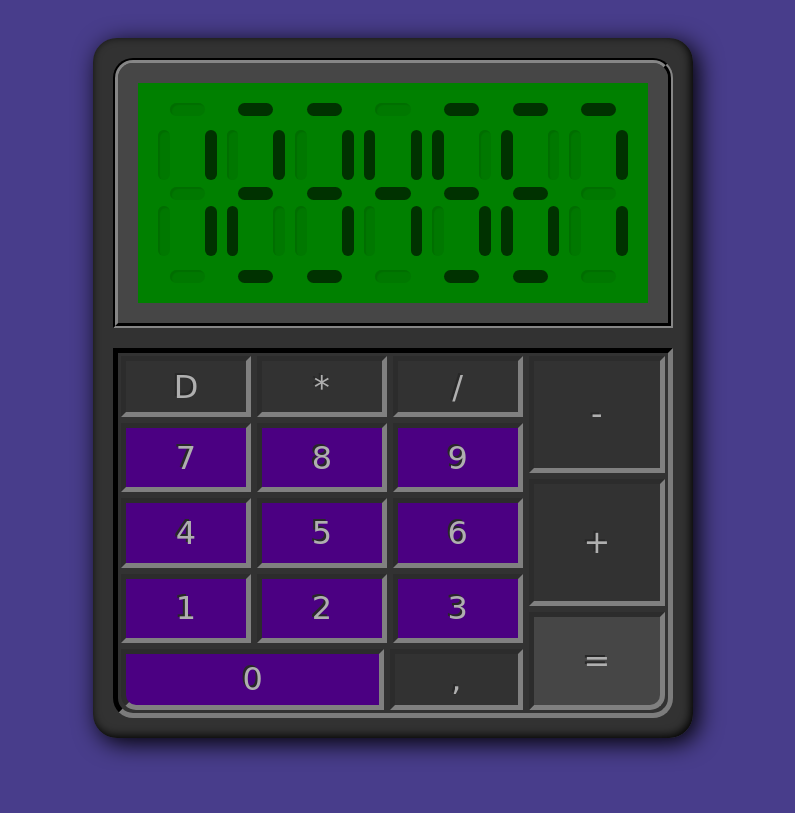
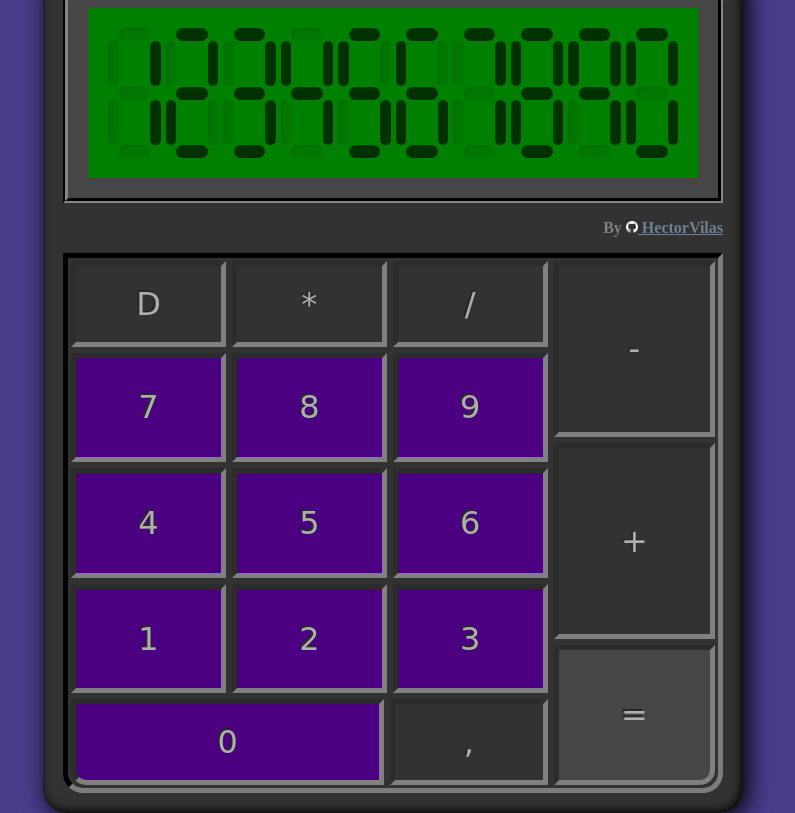
Before and after one commit to HectorVilas/odin-calculator, a plain HTML site: page index.html in a window 1280 px wide. Shown: the whole page, without its empty margins (247-1042 px from the left). Drawn offline with Linux system fonts and the light colour scheme.

Commit message:
added link to profile and more digits

```diff
--- a/index.html
+++ b/index.html
@@ -121,9 +121,57 @@
                                 <div class="stick horizontal active"></div>
                             </div>
                         </div>
+                        <div class="digit">
+                            <div class="digit left">
+                                <div class="stick horizontal active"></div>
+                                <div class="stick horizontal active"></div>
+                            </div>
+                            <div class="digit center">
+                                <div class="stick vertical active"></div>
+                                <div class="stick vertical active"></div>
+                                <div class="stick vertical active"></div>
+                            </div>
+                            <div class="digit right">
+                                <div class="stick horizontal active"></div>
+                                <div class="stick horizontal active"></div>
+                            </div>
+                        </div>
+                        <div class="digit">
+                            <div class="digit left">
+                                <div class="stick horizontal active"></div>
+                                <div class="stick horizontal"></div>
+                            </div>
+                            <div class="digit center">
+                                <div class="stick vertical active"></div>
+                                <div class="stick vertical active"></div>
+                                <div class="stick vertical"></div>
+                            </div>
+                            <div class="digit right">
+                                <div class="stick horizontal active"></div>
+                                <div class="stick horizontal active"></div>
+                            </div>
+                        </div>
+                        <div class="digit">
+                            <div class="digit left">
+                                <div class="stick horizontal active"></div>
+                                <div class="stick horizontal active"></div>
+                            </div>
+                            <div class="digit center">
+                                <div class="stick vertical active"></div>
+                                <div class="stick vertical"></div>
+                                <div class="stick vertical active"></div>
+                            </div>
+                            <div class="digit right">
+                                <div class="stick horizontal active"></div>
+                                <div class="stick horizontal active"></div>
+                            </div>
+                        </div>
                         <!---->
                     </div>
                 </div>
+
+                <div class="link"><p>By <a href="https://github.com/HectorVilas" target="_blank"><img class="icon" src="./images/GitHub-Mark-Light-32px.png"> HectorVilas</a></p></div>
+
                 <div class="buttons">
                     <div class="group left">
                         <div class="group top left">
--- a/style.css
+++ b/style.css
@@ -1,3 +1,5 @@
+/*----- GENERAL CONFIG -----*/
+
 body {
     display: flex;
     height: 95vh;
@@ -27,12 +29,13 @@ button {
     justify-content: center;
 }
 
+/*----- CALCULATOR -----*/
 .shadow {
     flex: 0 0 auto;
     box-shadow: 5px 5px 25px black;
     border-radius: 24px;
-    width: 600px;
-    height: 700px;
+    width: 700px;
+    height: 850px;
     /*
     width: 50%;
     height: 75%;
@@ -46,28 +49,25 @@ button {
     box-shadow: inset -2px -2px 10px black;
     border-radius: 24px;
     padding: 20px;
-    gap: 20px;
+    /*gap: 20px;*/
 }
 
 .display {
+    flex: 0 0 auto;
     border: 5px groove rgb(50, 50, 50);
     border-radius: 20px 20px 0 0;
     padding: 20px;
     background-color: rgb(70, 70, 70);
+    height: 170px;
 }
 
-/*-----LCD SCREEN-----*/
+/*----- LCD SCREEN -----*/
 
 .lcd {
     background-color: green;
     padding: 20px;
-    gap: 10px;
+    gap: 5px;
 }
-
-/*.digit {
-    border: 1px solid greenyellow;
-    margin: 1px;
-}*/
 
 .digit.left,
 .digit.right {
@@ -85,7 +85,7 @@ button {
     box-shadow: inset 2px 2px 1px rgb(0, 110,0 );
     background-color: rgb(0, 120,0 );
     flex: 0 0 auto;
-    height: 50px;
+    height: 45px;
     border-radius: 10px;
 }
 
@@ -98,10 +98,32 @@ button {
     background-color: rgb(0, 50,0 );
 }
 
-/*-----BUTTONS-----*/
+/*----- SHAMELESS LINK -----*/
+
+.link {
+    flex: 0 1 auto;
+    font-family: 'Times New Roman', Times, serif;
+    color: gray;
+    font-weight: 900;
+    justify-content: end;
+    height: 50px;
+}
+
+a:link, a:visited {
+    color: slategray;
+}
+
+a:hover {
+    color: gainsboro;
+}
+
+.icon {
+    width: 12px;
+}
+
+/*----- BUTTONS -----*/
 
 .buttons {
-    /*flex: 3 1 auto;*/
     border: 5px inset rgb(40, 40, 40);
     border-radius: 0 0 20px 20px;
 }
@@ -164,7 +186,8 @@ button {
     background-color: rgb(70, 70, 70);
 }
 
+/*----- just for testing -----*/
 ** {
     border: 1px dotted whitesmoke;
-    margin: 3px;
+    margin: 1px;
 }
```
Also changed, not shown: images/GitHub-Mark-Light-32px.png (added).
